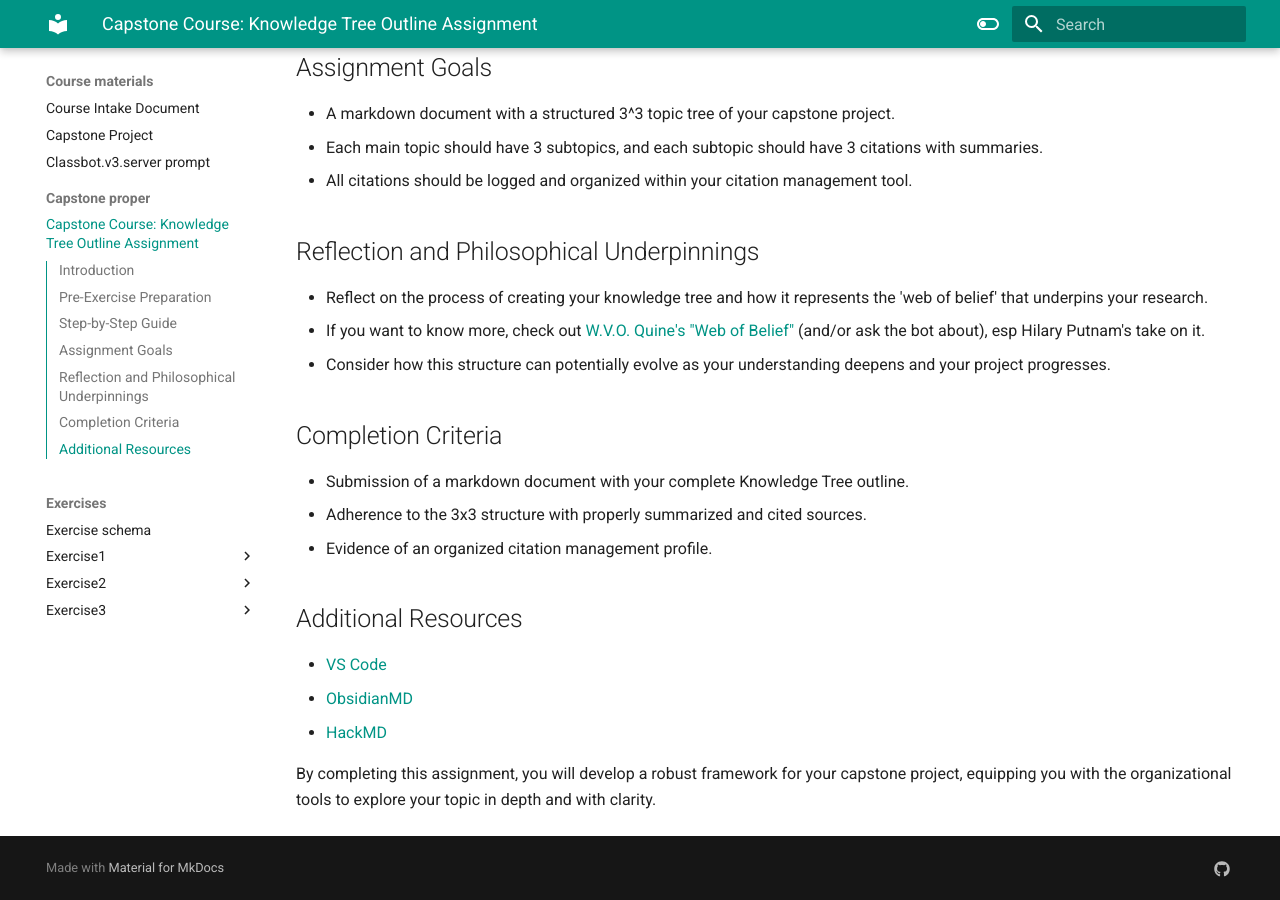
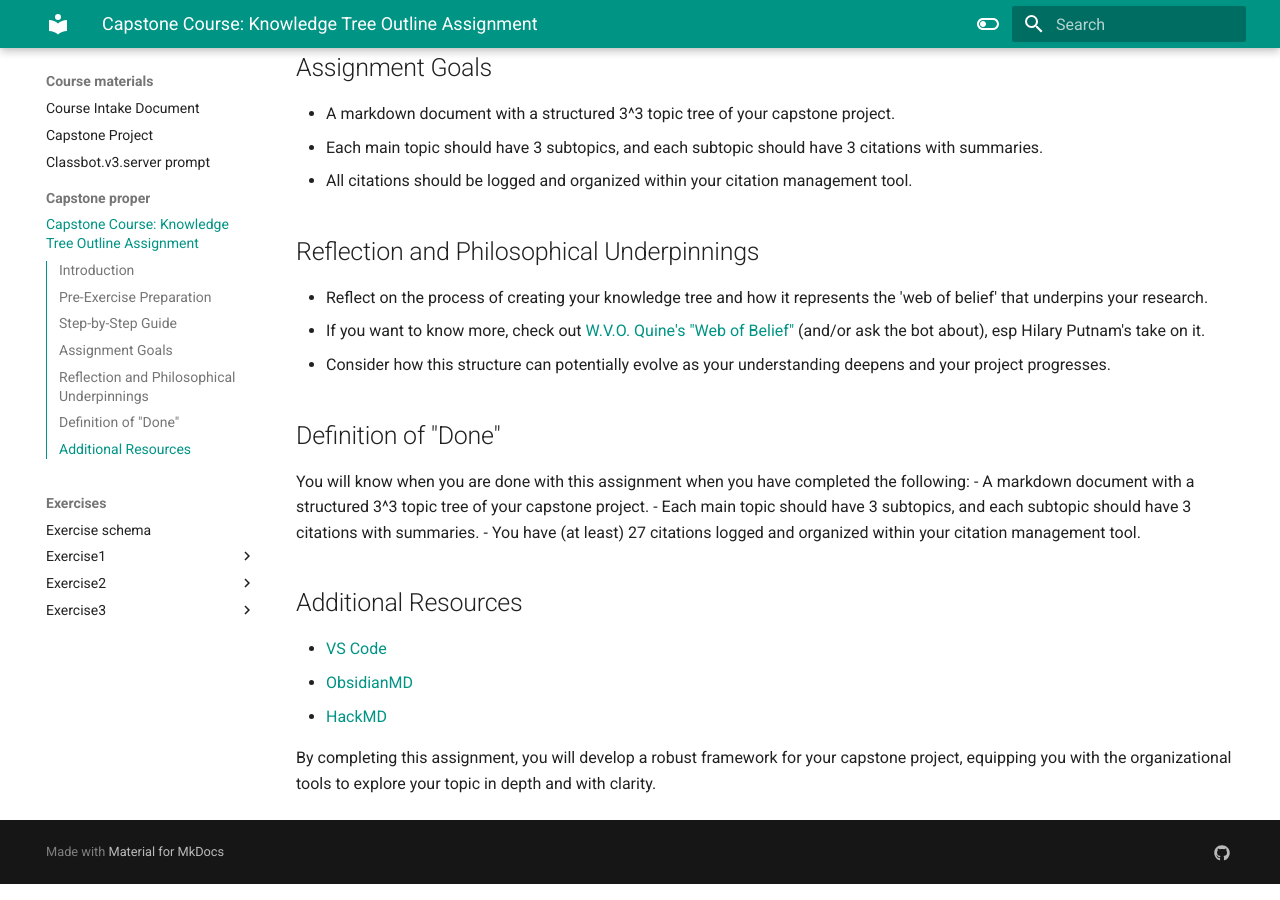
Before and after one commit to HumanMovementNeuroscience/capstone, an MkDocs documentation site: the page built from docs/course_materials/capstone_proper/knowledge-tree-outline-assignment.md, in a window 1280 px wide and 900 px high, scrolled down 924 px. Built offline with MkDocs 1.6.1 and Material for MkDocs 9.7.7, drawn with Linux system fonts in a browser that asks for light colours.

Commit message:
Mar 12, 2024, 5:45 PM

```diff
--- a/docs/course_materials/capstone_proper/knowledge-tree-outline-assignment.md
+++ b/docs/course_materials/capstone_proper/knowledge-tree-outline-assignment.md
@@ -28,10 +28,11 @@ In this assignment, you will construct a 'Knowledge Tree' to organize and struct
   - If you want to know more, check out [W.V.O. Quine's "Web of Belief"](https://en.wikipedia.org/wiki/Web_of_belief) (and/or ask the bot about), esp Hilary Putnam's take on it.
 - Consider how this structure can potentially evolve as your understanding deepens and your project progresses.
 
-## Completion Criteria
-- Submission of a markdown document with your complete Knowledge Tree outline.
-- Adherence to the 3x3 structure with properly summarized and cited sources.
-- Evidence of an organized citation management profile.
+## Definition of "Done"
+You will know when you are done with this assignment when you have completed the following:
+- A markdown document with a structured 3^3 topic tree of your capstone project.
+  - Each main topic should have 3 subtopics, and each subtopic should have 3 citations with summaries.
+- You have (at least) 27 citations logged and organized within your citation management tool.
 
 ## Additional Resources
 - [VS Code](https://code.visualstudio.com/)
```
